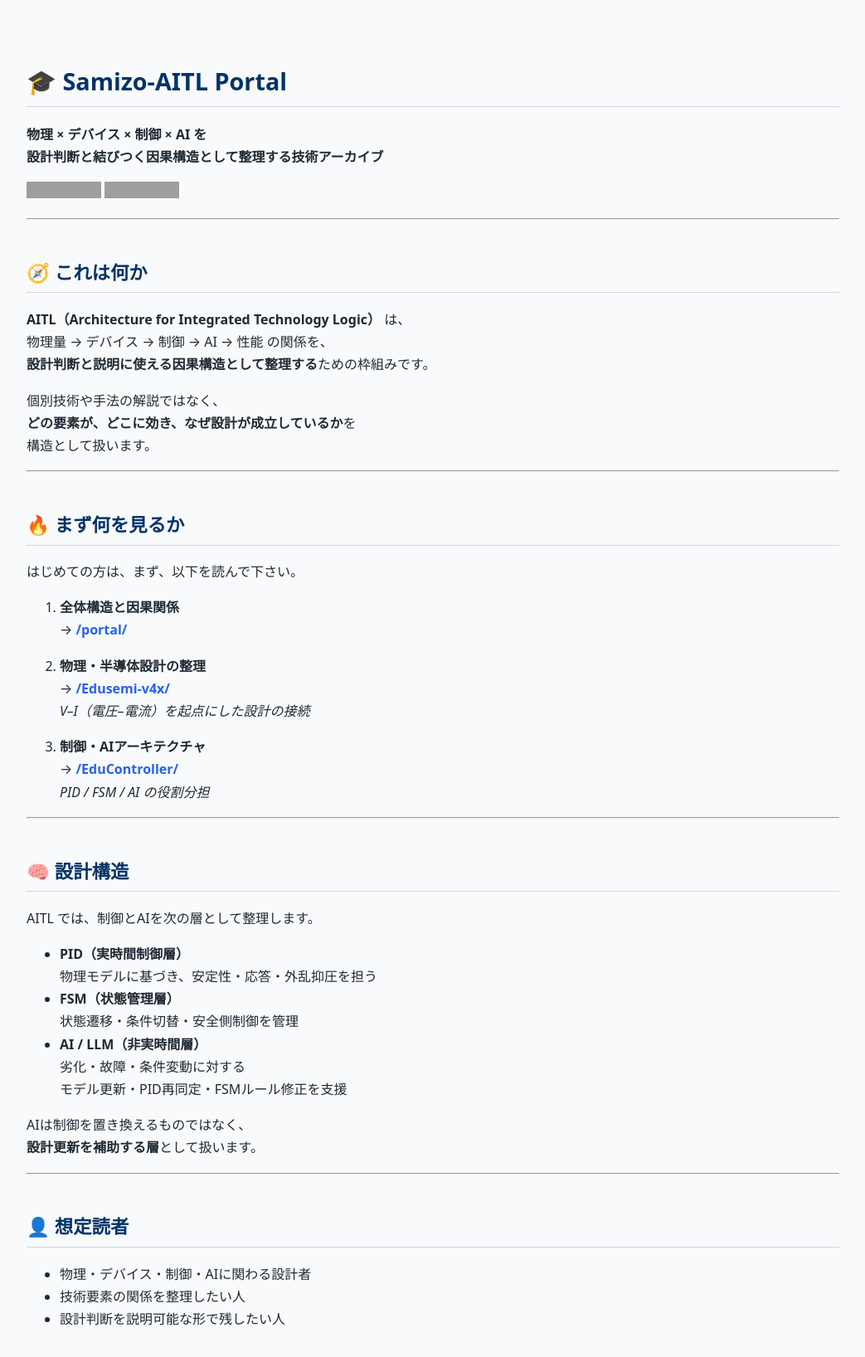
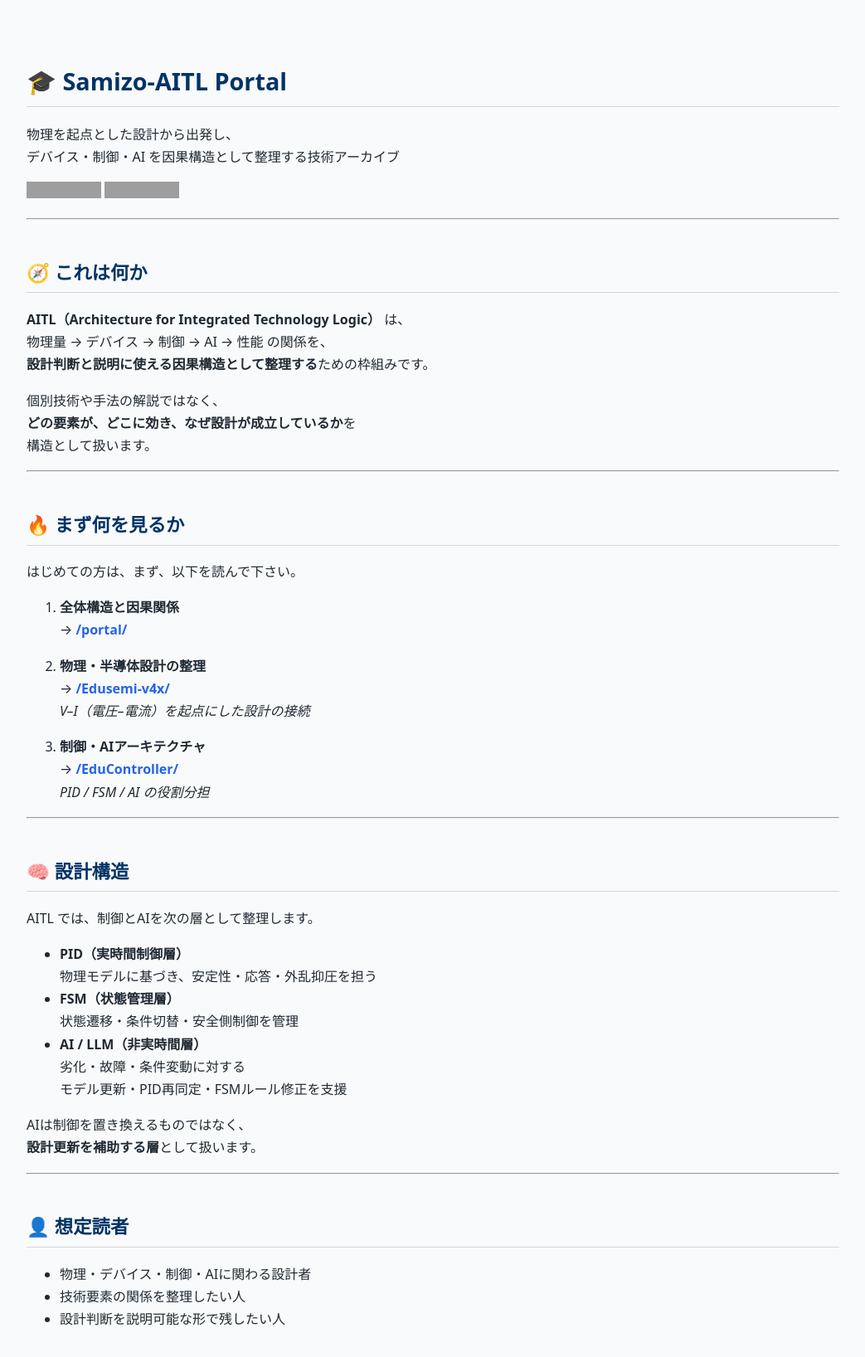
Before and after one commit to Samizo-AITL/Samizo-AITL.github.io, a Jekyll site: the page built from index.md, in a window 1280 px wide. Shown: the whole page at 83% size, without its empty margins (118-1161 px from the left). Built offline with Jekyll 4.4.1, drawn with Linux system fonts in a browser that asks for light colours; grey boxes are pictures that could not be loaded.

Commit message:
Update index.md

```diff
--- a/index.md
+++ b/index.md
@@ -5,8 +5,8 @@ description: Architecture for Integrated Technology Logic ― 物理・デバイ
 ---
 
 # 🎓 Samizo-AITL Portal
-**物理 × デバイス × 制御 × AI を
-設計判断と結びつく因果構造として整理する技術アーカイブ**
+物理を起点とした設計から出発し、
+デバイス・制御・AI を因果構造として整理する技術アーカイブ
 
 [![English Version](https://img.shields.io/badge/English-Version-brightgreen?logo=github)](https://samizo-aitl.github.io/en/)
 [![GitHub](https://img.shields.io/badge/GitHub-Samizo--AITL-black?logo=github)](https://github.com/Samizo-AITL)
```
